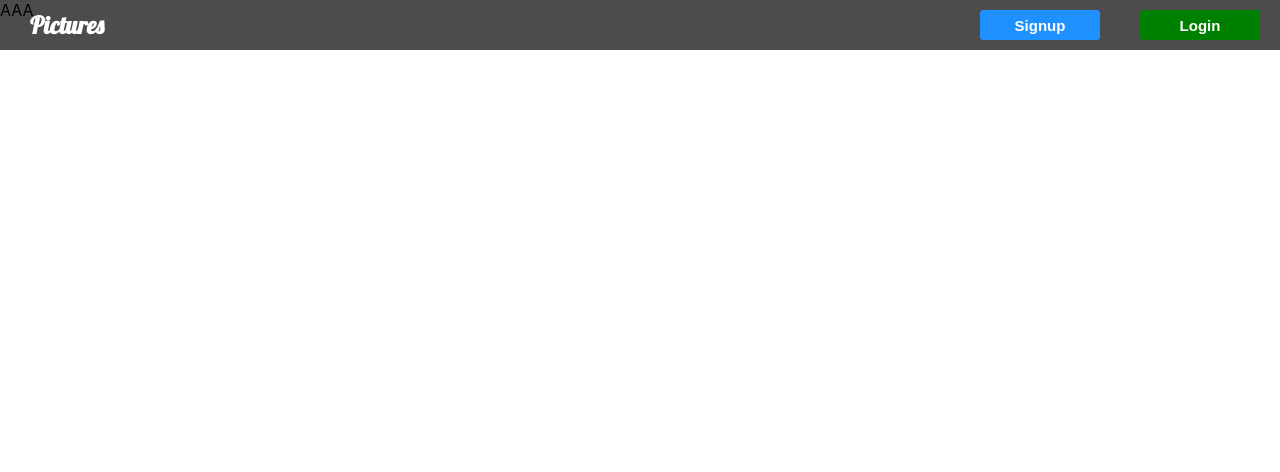
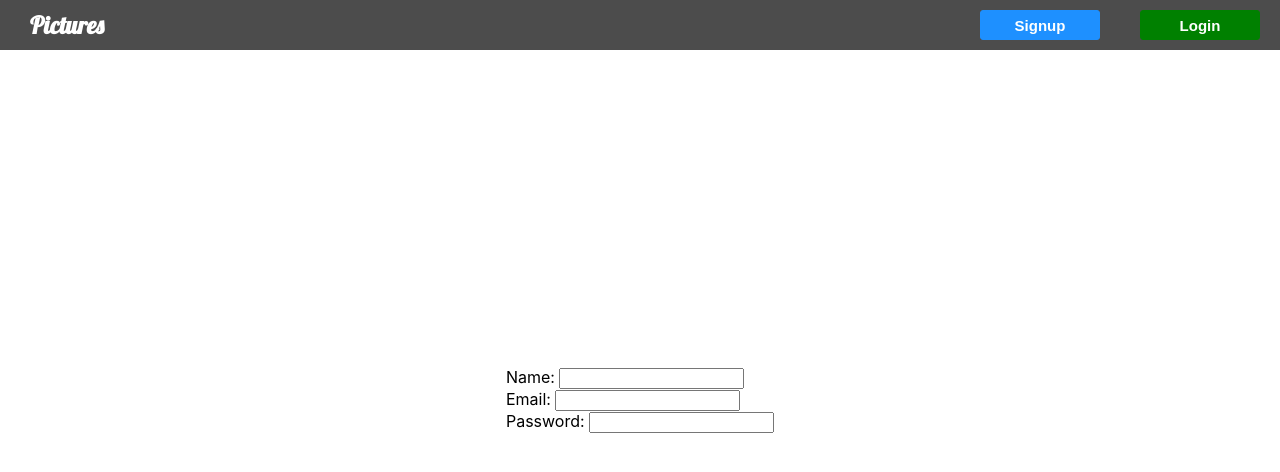
Before and after one commit to Jaguso/images-react, a React (Create React App) app: page /signup in a window 1280 px wide. Shown: the top 472 px of the page. Built offline with nearby package versions, Linux system fonts and the light colour scheme.

Commit message:
inputs made

```diff
--- /dev/null
+++ b/src/components/Signup.css
@@ -0,0 +1,6 @@
+.signup-container {
+  display: flex;
+  justify-content: center;
+  align-items: center;
+  height: 100vh;
+}
--- a/src/components/Signup.js
+++ b/src/components/Signup.js
@@ -1,10 +1,58 @@
 import React, { Component } from 'react';
+import './Signup.css';
 
 class Signup extends Component {
+
+  constructor() {
+    super();
+    this.state = {
+      name: "",
+      email: "",
+      password: ""
+    }
+  }
+
+  onChangeInput = (event) => {
+    const {name, value} = event.target;
+    console.log("Valores: ", name, value);
+    this.setState({[name]: value});
+  }
+
   render() {
     return (
-      <div>
-        AAA
+      <div className="signup-container">
+        <form>
+
+          <div>
+            <label htmlFor="name">Name: </label>
+            <input
+              type="text"
+              name="name"
+              value={this.state.name}
+              onChange={this.onChangeInput} />
+          </div>
+
+          <div>
+            <label htmlFor="email">Email: </label>
+            <input
+              type="email"
+              name="email"
+              value={this.state.email}
+              onChange={this.onChangeInput}
+            />
+          </div>
+
+          <div>
+            <label>Password: </label>
+            <input
+              type="password"
+              name="password"
+              value={this.state.password}
+              onChange={this.onChangeInput}
+            />
+          </div>
+
+        </form>
       </div>
     );
   }
```
